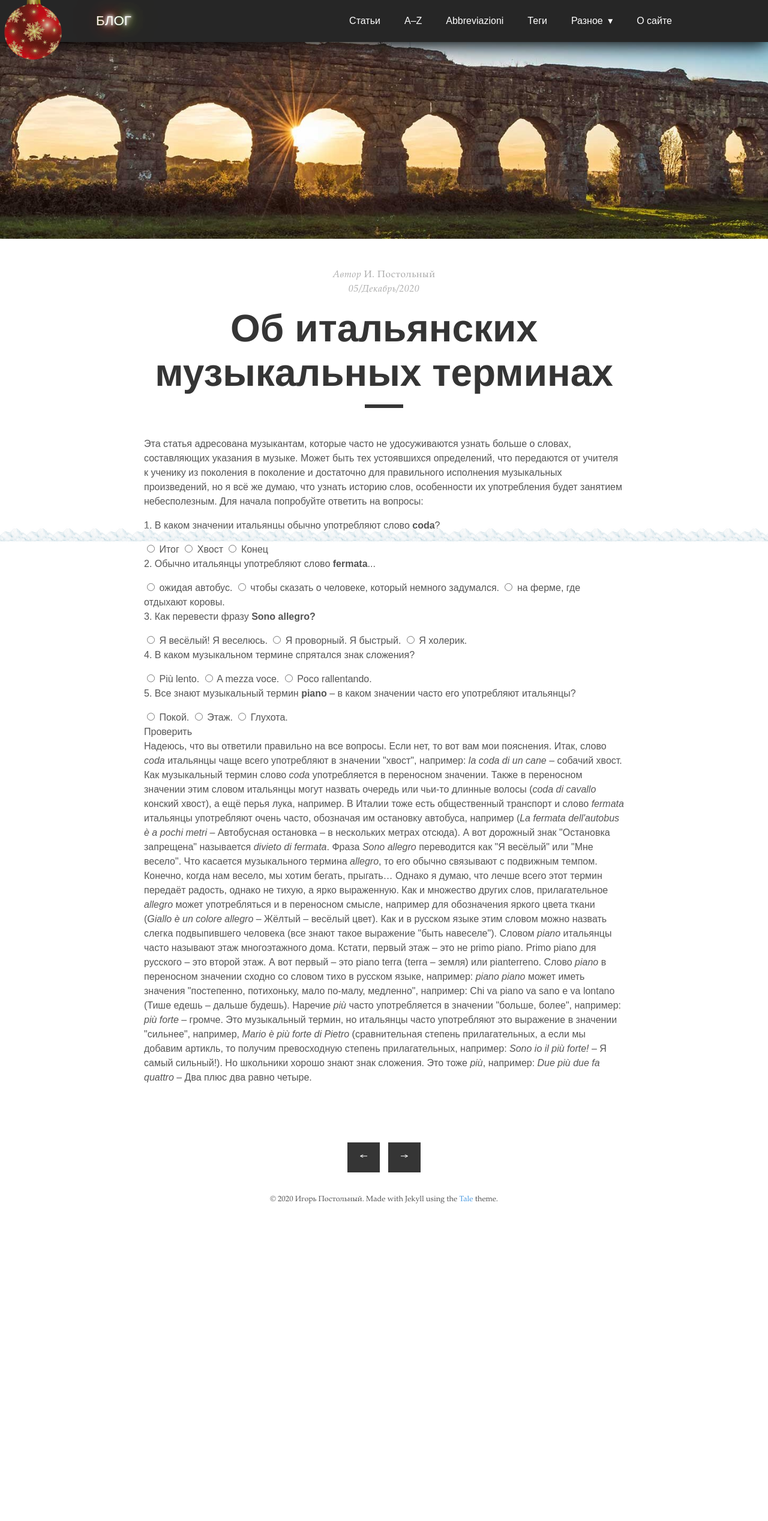
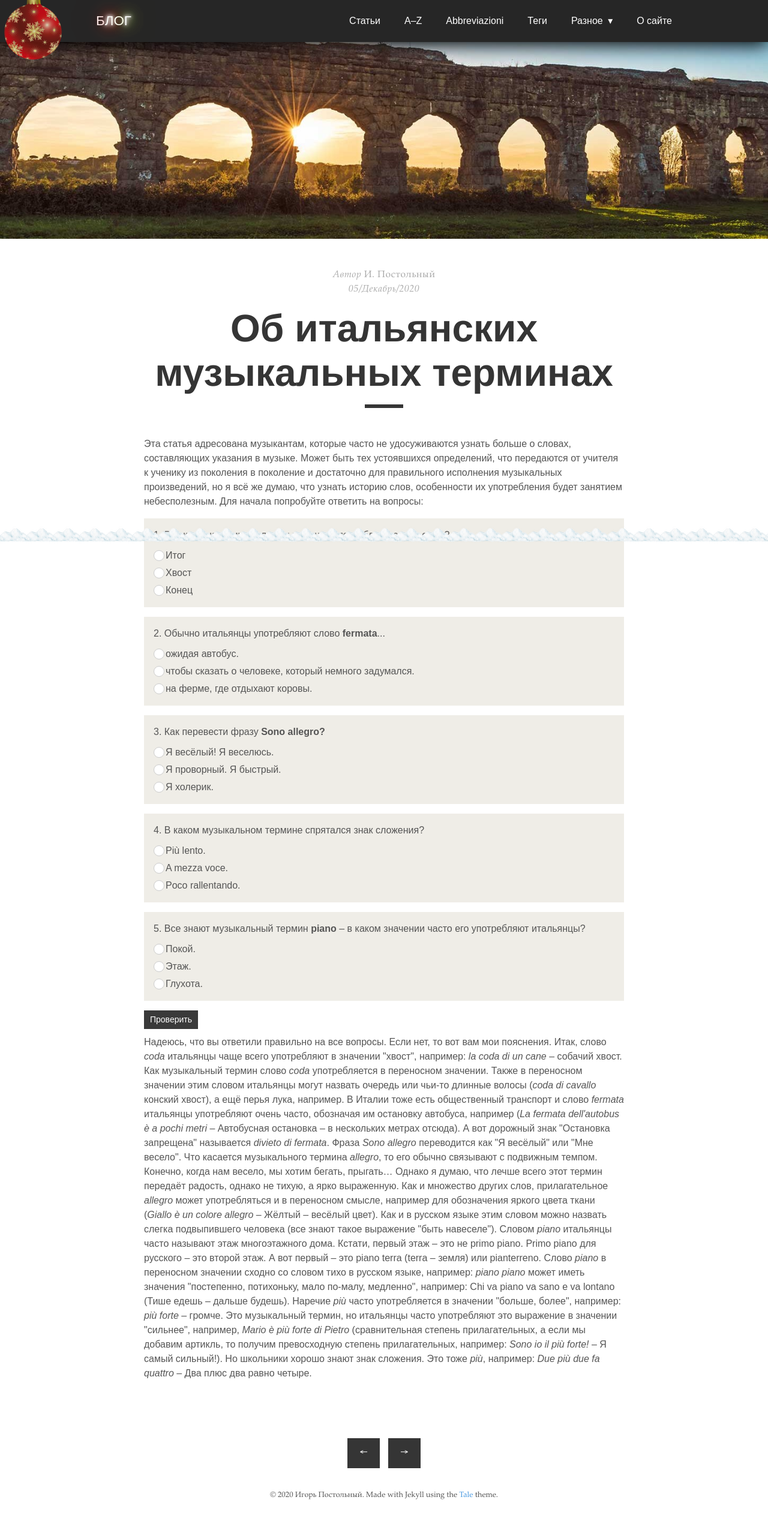
Before and after one commit to postolny/postolny.github.io, a Jekyll site: the page built from _posts/2020-12-05-termini-musicali.md, in a window 1280 px wide. Shown: the whole page at 60% size. Built offline with Jekyll 4.4.1, drawn with Linux system fonts in a browser that asks for light colours; nearby versions of some CDN libraries; before the commit the page ends 2042 px from its top, so only the background shows below that.

Commit message:
Update tale.scss

```diff
--- a/_sass/tale.scss
+++ b/_sass/tale.scss
@@ -8,3 +8,4 @@
 @import 'tale/catalogue';
 @import 'tale/404';
 @import 'tale/tags';
+@import 'tale/testi';
```
